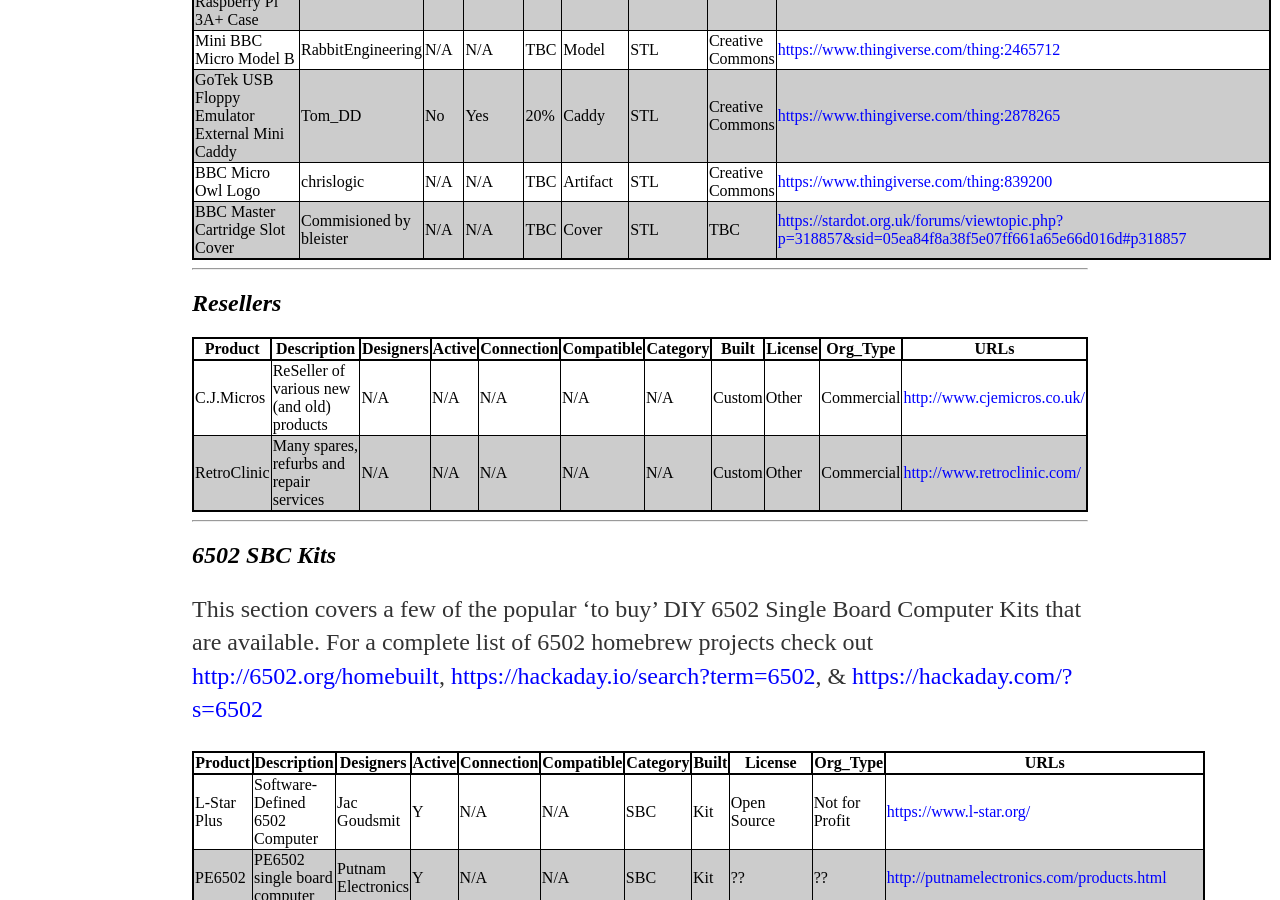
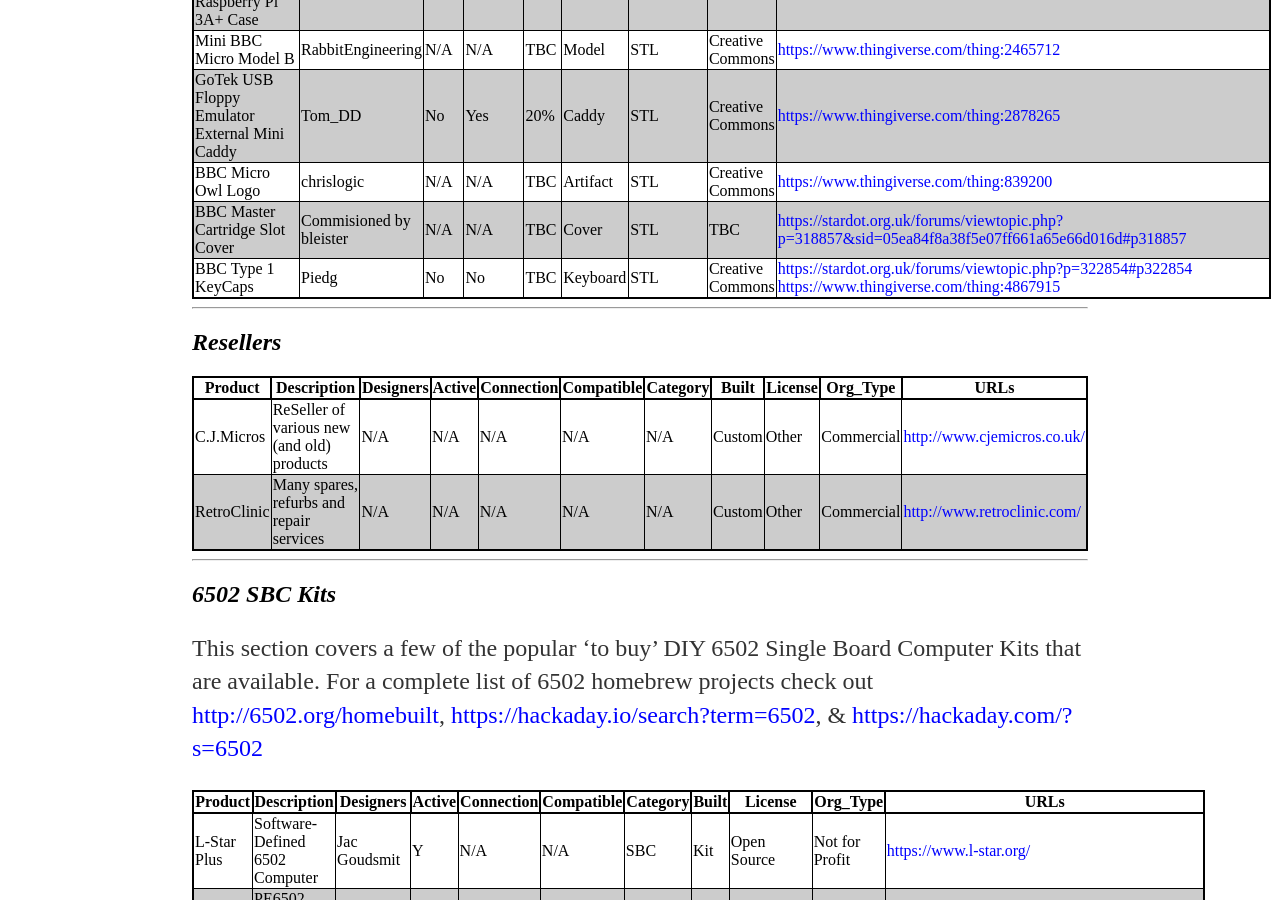
Before and after one commit to elminster/elminster.github.io, a Jekyll site: the page built from hardware.md, in a window 1280 px wide and 900 px high, scrolled down 11499 px. Built offline with Jekyll 4.4.1, drawn with Linux system fonts in a browser that asks for light colours.

Commit message:
Add 3d printed bbc keycaps

```diff
--- a/hardware.md
+++ b/hardware.md
@@ -240,6 +240,7 @@
 GoTek USB Floppy Emulator External Mini Caddy | Tom_DD | No | Yes | 20% | Caddy | STL | Creative Commons |  <https://www.thingiverse.com/thing:2878265> |
 BBC Micro Owl Logo | chrislogic | N/A | N/A | TBC | Artifact | STL | Creative Commons | <https://www.thingiverse.com/thing:839200> |
 BBC Master Cartridge Slot Cover | Commisioned by bleister | N/A | N/A | TBC | Cover | STL | TBC | <https://stardot.org.uk/forums/viewtopic.php?p=318857&sid=05ea84f8a38f5e07ff661a65e66d016d#p318857> |
+BBC Type 1 KeyCaps | Piedg | No | No | TBC | Keyboard | STL | Creative Commons | <https://stardot.org.uk/forums/viewtopic.php?p=322854#p322854> <https://www.thingiverse.com/thing:4867915>|
 
 ***
 
```
